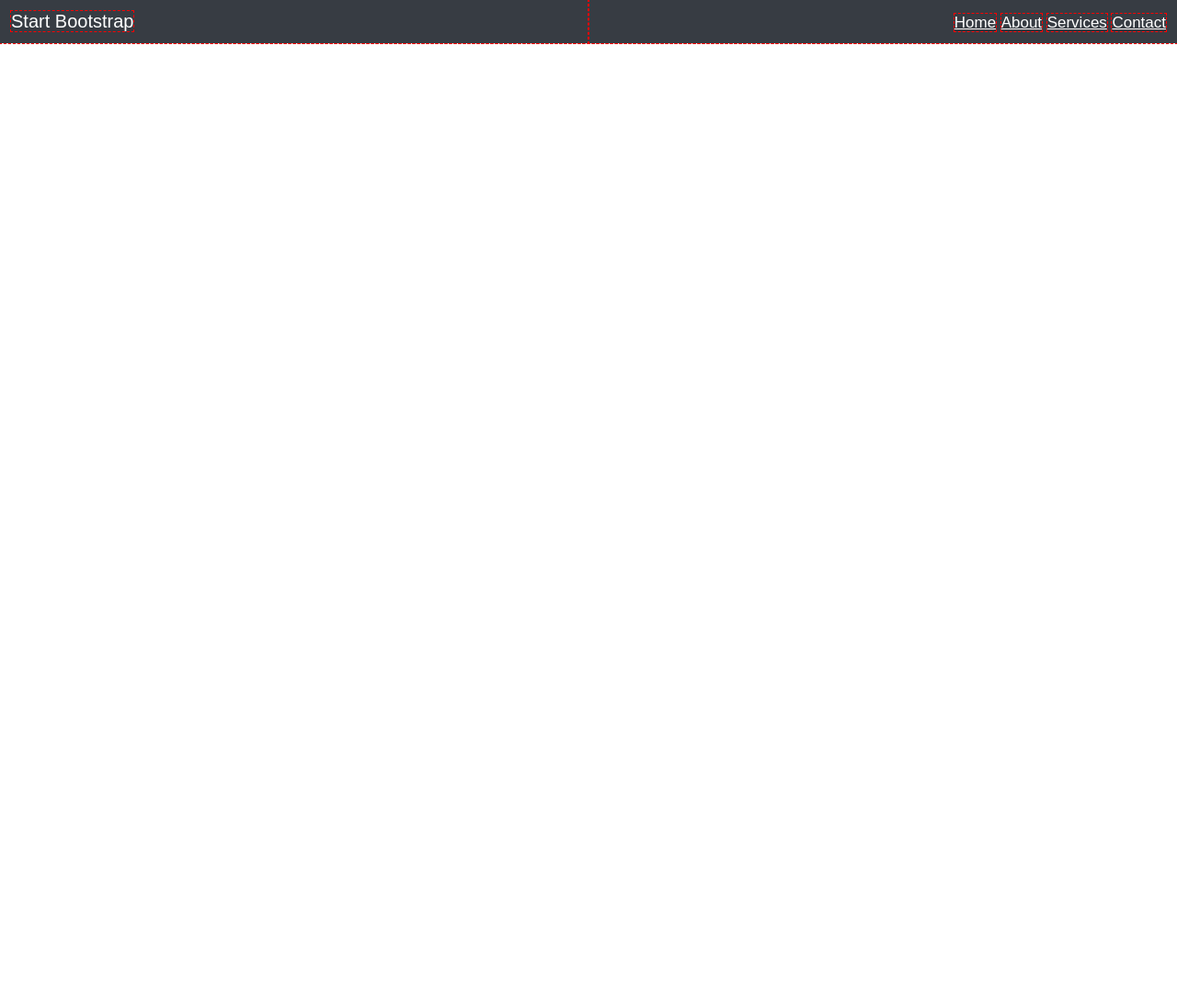
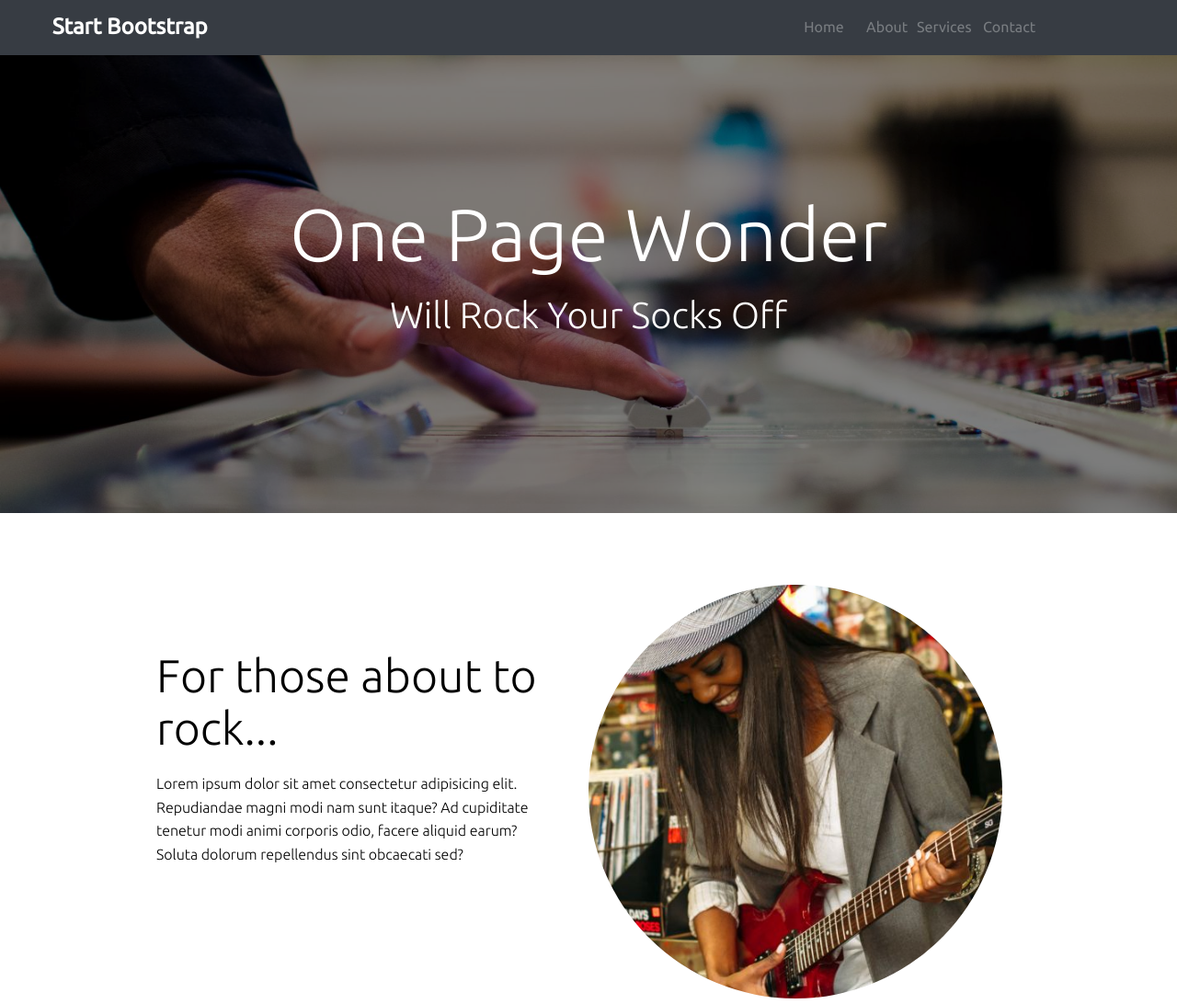
Before and after one commit to bimiriya/rock-site, a plain HTML site: page index.html in a window 1280 px wide. Shown: the top 1092 px of the page at 92% size. Before the commit the page ends 800 px from the top, so only its background shows below. Drawn offline with Linux system fonts and the light colour scheme; a web font is replaced by a local one.

Commit message:
media started

```diff
--- a/assets/css/grid.css
+++ b/assets/css/grid.css
@@ -17,7 +17,6 @@
 }
 [class*="col-"]{
     min-height:7px;
-    padding:12px;
     float:left;
 }
 .col-1{
--- a/assets/css/main.css
+++ b/assets/css/main.css
@@ -0,0 +1,104 @@
+body {
+    margin: 0 auto;
+    font-family: 'Ubuntu', sans-serif;
+}
+
+header {
+    background:#373c43;
+    color: white;
+    padding: 15px;
+    position: fixed;
+    width: 100%;
+}
+
+header h2 {
+    margin-left: 5%;
+    cursor: default;
+}
+
+.nav {
+    text-align: right;
+    font-size: 1em;
+    margin-top: 5px;
+}
+
+.nav a {
+    color: #787c80;
+    text-decoration: none;
+    transition: 0.3s
+}
+
+.nav a:hover {
+    color: white;
+    transition: 0.3s
+}
+
+button {
+    display: none;
+}
+
+#filler {
+    height: 58px;
+}
+
+.title {
+    text-align: center;
+}
+
+#home img {
+    object-fit: cover;
+    width: 100%;
+    height: 500px;
+    filter: brightness(50%);
+    position: absolute;
+    z-index: -3;
+}
+
+#home h1 {
+    color: white;
+    margin-top: 150px;
+    font-size: 80px;
+    font-weight: 300;
+}
+
+#home h2 {
+    color: white;
+    margin: 20px;
+    font-size: 40px;
+    font-weight: 300;
+}
+
+.container {
+    margin-top: 250px;
+}
+
+.container .description {
+    padding: 50px 30px 0;
+}
+
+.desc-pic img {
+    border-radius: 50%;
+    width: 90%;
+}
+
+.container .row {
+    margin: 100px 0;
+}
+
+.description h2 {
+    font-weight: 300;
+    font-size: 50px;
+    margin: 20px 0;
+}
+
+.description p {
+    line-height: 1.6;
+    font-weight: 300;
+}
+
+footer {
+    text-align: center;
+    background: #373c43;
+    color: white;
+    padding: 40px 0;
+}
--- a/assets/css/media.css
+++ b/assets/css/media.css
@@ -1,25 +1,17 @@
-body {
-    margin: 0 auto;
-    font-family: 'Muli', sans-serif;
+@media (max-width: 732px) {
+    .nav {
+        display: none;
+    }
+    .btn {
+        text-align: right;
+    }
+    button {
+        display: inline-block;
+        width: 55px;
+        background: transparent;
+        border-radius: 5px;
+    }
+    button hr {
+        margin: 8px;
+    }
 }
-
-body * {
-    outline: 1px dashed red;
-}
-
-.right-aligned {
-    text-align: right;
-}
-
-header {
-    width: 100%;
-    position: fixed;
-    background: #373c43;
-    color: white;
-    font-size: 20px;
-}
-
-header a {
-    color: white;
-    font-size: 17px;
-}
--- a/index.html
+++ b/index.html
@@ -5,7 +5,7 @@
   <meta name="viewport" content="width=device-width, initial-scale=1.0">
   <meta http-equiv="X-UA-Compatible" content="ie=edge">
   <title>rock site</title>
-  <link href="https://fonts.googleapis.com/css?family=Muli" rel="stylesheet">
+  <link href="https://fonts.googleapis.com/css?family=Ubuntu:300,400" rel="stylesheet">
   <link rel="stylesheet" href="assets/css/grid.css">
   <link rel="stylesheet" href="assets/css/main.css">
   <link rel="stylesheet" href="assets/css/media.css">
@@ -14,16 +14,83 @@
 <body>
   <header>
     <div class="row">
-      <div class="col-6">
-        <span>Start Bootstrap</span>
+      <div class="col-8">
+        <h2>Start Bootstrap</h2>
       </div>
-      <div class="col-6 right-aligned">
-        <a href="">Home</a>
-        <a href="">About</a>
-        <a href="">Services</a>
-        <a href="">Contact</a>
+      <div class="col-4 nav">
+        <div class="col-2">
+          <a href="#home">Home</a>
+        </div>
+        <div class="col-2">
+          <a href="">About</a>
+        </div>
+        <div class="col-2">
+          <a href="">Services</a>
+        </div>
+        <div class="col-2">
+          <a href="">Contact</a>
+        </div>
+      </div>
+      <div class="col-2 btn">
+        <button>
+          <hr>
+          <hr>
+          <hr>
+        </button>
       </div>
     </div>
   </header>
+
+  <div id="filler"></div>
+
+  <section id="home">
+    <div class="row">
+      <div class="col-12">
+        <img src="assets/images/header.jpg" alt="">
+        <div class="col-12 title">
+          <h1>One Page Wonder</h1>
+          <h2>Will Rock Your Socks Off</h2>
+        </div>
+      </div>
+    </div>
+  </section>
+
+  <section class="container">
+    <div class="row">
+      <div class="col-6 description">
+        <h2>For those about to rock...</h2>
+        <p>Lorem ipsum dolor sit amet consectetur adipisicing elit. Repudiandae magni modi nam sunt itaque? Ad cupiditate tenetur modi animi corporis odio, facere aliquid earum? Soluta dolorum repellendus sint obcaecati sed?</p>
+      </div>
+      <div class="col-6 desc-pic">
+        <img src="assets/images/rock1.jpg" alt="">
+      </div>
+    </div>
+    <div class="row">
+      <div class="col-6 desc-pic">
+        <img src="assets/images/rock2.jpg" alt="">
+      </div>
+      <div class="col-6 description">
+        <h2>We salute you!</h2>
+        <p>Lorem ipsum dolor sit amet, consectetur adipisicing elit. Quasi, nostrum corrupti alias iste quam quod facilis autem vel consequatur dicta delectus, eius est, iusto facere enim adipisci rem quas itaque!</p>
+      </div>
+    </div>
+    <div class="row">
+        <div class="col-6 description">
+          <h2>Let there be rock!</h2>
+          <p>Lorem ipsum dolor sit amet consectetur adipisicing elit. Repudiandae magni modi nam sunt itaque? Ad cupiditate tenetur modi animi corporis odio, facere aliquid earum? Soluta dolorum repellendus sint obcaecati sed?</p>
+        </div>
+        <div class="col-6 desc-pic">
+          <img src="assets/images/rock3.jpg" alt="">
+        </div>
+      </div>
+  </section>
+
+  <footer>
+    <div class="row">
+      <div class="col-12">
+        <h4>Copyright &#9400; Your Website 2017</h4>
+      </div>
+    </div>
+  </footer>
 </body>
 </html>
```
Also changed, not shown: assets/images/header.jpg (added), assets/images/rock1.jpg (added), assets/images/rock2.jpg (added), assets/images/rock3.jpg (added).
